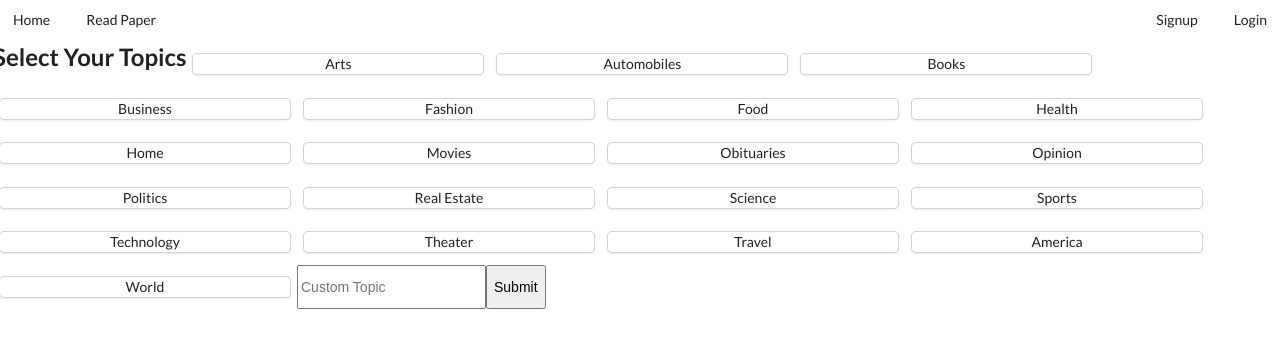
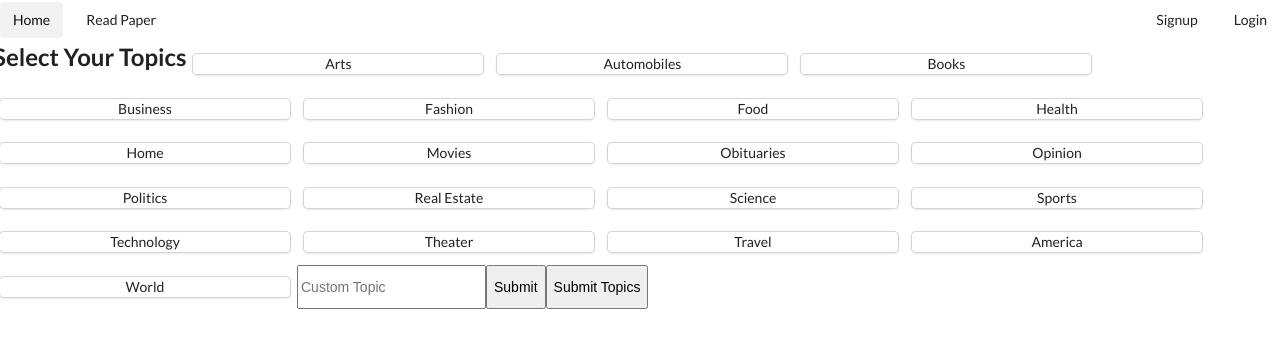
Before and after one commit to danajackson2/newspaper-app-frontend, a React (Create React App) app: page / in a window 1280 px wide. Shown: the top 348 px of the page. Built offline with nearby package versions, Linux system fonts and the light colour scheme.

Commit message:
working api fetch

```diff
--- a/src/App.js
+++ b/src/App.js
@@ -6,21 +6,25 @@ import CreateContainer from './containers/CreateContainer'
 import { Route } from 'react-router-dom'
 class App extends React.Component {
   state = {
-    createPage: true
+    page: "create"
   }
 
   showComponent = () => {
-    return this.state.createPage ?  <Route exact path="/" component={CreateContainer} /> : <Route exact path="/papers" component={ShowContainer} />
+    return this.state.page === "create" ?  <Route exact path="/" component={CreateContainer} /> : <Route exact path="/papers" component={ShowContainer} />
   }
 
-  changeShowOrCreate = () => {
-    this.setState(prevState => {return {createPage: !prevState.createPage}})
+  showPage = () => {
+    this.setState({page: "show"})
+  }
+
+  createPage = () => {
+    this.setState({page: "create"})
   }
 
   render () {
     return (
       <div className="App">
-        < Navbar changeShowOrCreate={this.changeShowOrCreate}/>
+        < Navbar showPage={this.showPage} createPage={this.createPage}/>
         {this.showComponent()}
       </div>
     )
--- a/src/components/ArticleCard.js
+++ b/src/components/ArticleCard.js
@@ -1,11 +1,27 @@
 import React from 'react'
 
-function ArticleCard(props) {
-      return (
-        <div className="article-card card">
-            Article Card
-            {/* article info, swipey box */}
-        </div>
-      )
+class ArticleCard extends React.Component {
+
+  state = {
+    articles: []
+  }
+
+  componentDidMount() {
+    fetch(`http://newsapi.org/v2/everything?q=${this.props.topic}&sortBy=relevancy&sortB[…]=popularity&language=en&apiKey=2cb9ebfb65744b58ba65671c72708d72`)
+    .then(resp => resp.json())
+    .then(data => this.setState({articles: data.articles.splice(0, 10)}))
+  }
+
+  render() {
+    return (
+      <div className="article-card card">
+        {this.props.topic}
+          <ul>{this.state.articles.map(article => <li onClick={() => this.props.handleArticle(article)}>{article.title}</li>)}</ul>
+      </div>
+    )
+  }
+
+
+
   }
 export default ArticleCard
--- a/src/components/Navbar.js
+++ b/src/components/Navbar.js
@@ -4,12 +4,12 @@ import { NavLink } from 'react-router-dom'
 class Navbar extends React.Component {
     render() {
         return (
-            <div class="ui secondary  menu">
-                <NavLink class="item" to="/" onClick={this.props.changeShowOrCreate}>Home</NavLink>
-                <NavLink class="item" to="/papers" onClick={this.props.changeShowOrCreate}>Read Paper</NavLink>
-                <div class="right menu">
-                    <NavLink class="item" to="/signup">Signup</NavLink>
-                    <NavLink class="item"to="/login">Login</NavLink>
+            <div className="ui secondary  menu">
+                <NavLink className="item" to="/" onClick={this.props.createPage}>Home</NavLink>
+                <NavLink className="item" to="/papers" onClick={this.props.showPage}>Read Paper</NavLink>
+                <div className="right menu">
+                    <NavLink className="item" to="/signup">Signup</NavLink>
+                    <NavLink className="item"to="/login">Login</NavLink>
                 </div>
             </div>
         )
--- a/src/components/TopicCard.js
+++ b/src/components/TopicCard.js
@@ -1,8 +1,8 @@
 import React from 'react'
 
-function TopicCard({topic}) {
+function TopicCard({topic, selectTopic}) {
       return (
-        <div className="topic-card card">
+        <div className="topic-card card" onClick={() => selectTopic(topic)}>
             {topic}
             {/* each topic needs onClick that adds it to state in create container*/}
         </div>
--- a/src/containers/ArticlesContainer.js
+++ b/src/containers/ArticlesContainer.js
@@ -1,12 +1,15 @@
 import React from 'react'
+import ArticleCard from '../components/ArticleCard'
 
 class ArticlesContainer extends React.Component {
 
+
+
     render () {
       return (
-        <div className="articles">
+        <div className="ui cards">
             Choose 10 Articles
-            {/* Pass topics from Create Container props, create topic card for each */}
+            {this.props.selectedTopics.map(t => < ArticleCard topic={t} handleArticle={this.props.handleArticle}/>)}
 
         </div>
       );
--- a/src/containers/CreateContainer.js
+++ b/src/containers/CreateContainer.js
@@ -1,21 +1,64 @@
 import React from 'react'
 import TopicsContainer from './TopicsContainer'
 import ArticlesContainer from './ArticlesContainer'
+
+const topicsArray = ['Arts', 'Automobiles', 'Books', 'Business', 'Fashion', 'Food', 'Health', 'Home', 'Movies', 'Obituaries', 'Opinion', 'Politics', 'Real Estate', 'Science', 'Sports', 'Technology', 'Theater', 'Travel', 'America', 'World']
 
 class CreateContainer extends React.Component {
 
     state={
         topicShow: true,
-        topics: [],
-        paper: {title: '', articles: [
+        topics: topicsArray,
+        selectedTopics: [],
+        custom: "",
+        paper: {title: '', articles: []
+      }
+    }
 
-        ]}
+    selectTopic = (topic) => {
+      if (this.state.selectedTopics.includes(topic)) {
+        this.setState(prevState => {
+          return {
+           selectedTopics: prevState.selectedTopics.filter(stateTopic => stateTopic !== topic)
+          }
+        })
+      } else {
+        this.setState({selectedTopics: [topic, ...this.state.selectedTopics]})
+      }
+    }
+
+    addToTopics = () => {
+      if (!this.state.topics.includes(this.state.custom)){
+        this.setState({topics: [this.state.custom, ...this.state.topics]})
+      }
+      this.selectTopic(this.state.custom)
+    }
+
+    setCustom = (word) => {
+      this.setState({custom: word})
+    }
+
+    articleShow = () => {
+      this.setState(prevState => ({topicShow: !prevState.topicShow}))
+    }
+
+    handleArticle = (article) => {
+      // this.setState({paper: {...this.state.paper, articles:[...this.state.paper.articles, article]}})
+      if (this.state.paper.articles.length < 10 && !this.state.paper.articles.includes(article)) {
+        this.setState(prevState => {
+          return {
+            paper: {...prevState.paper, articles: prevState.paper.articles.concat(article)}
+          }
+        })
+      }
     }
 
     render () {
       return (
         <div className="create">
-            {this.state.topicShow ? <TopicsContainer /> : <ArticlesContainer />}
+            {this.state.topicShow
+              ? <TopicsContainer addToTopics={this.addToTopics} selectTopic={this.selectTopic} setCustom={this.setCustom} topics={this.state.topics} articleShow={this.articleShow}/>
+              : <ArticlesContainer selectedTopics={this.state.selectedTopics} handleArticle={this.handleArticle}/>}
         </div>
       );
     }
--- a/src/containers/TopicsContainer.js
+++ b/src/containers/TopicsContainer.js
@@ -1,7 +1,7 @@
 import React from 'react'
 import TopicCard from '../components/TopicCard'
 
-const topics = ['Arts', 'Automobiles', 'Books', 'Business', 'Fashion', 'Food', 'Health', 'Home', 'Movies', 'Obituaries', 'Opinion', 'Politics', 'Real Estate', 'Science', 'Sports', 'Technology', 'Theater', 'Travel', 'America', 'World']
+
 
 class TopicsContainer extends React.Component {
 
@@ -9,9 +9,11 @@ class TopicsContainer extends React.Component {
       return (
         <div className="ui cards">
             <h2>Select Your Topics</h2>
-            {topics.map(t => <TopicCard topic={t}/>)}
-            <input placeholder='Custom Topic'></input>
-            <button>Submit</button>
+            {this.props.topics.map(t => <TopicCard topic={t} selectTopic={this.props.selectTopic}/>)}
+            <input placeholder='Custom Topic' onChange={(e) => this.props.setCustom(e.target.value)}></input>
+            <button onClick={this.props.addToTopics}
+            >Submit</button>
+            <button onClick={this.props.articleShow}>Submit Topics</button>
         </div>
       )
     }
```
Also changed, not shown: 1 other file (tests, documents, lock files or other folders).
